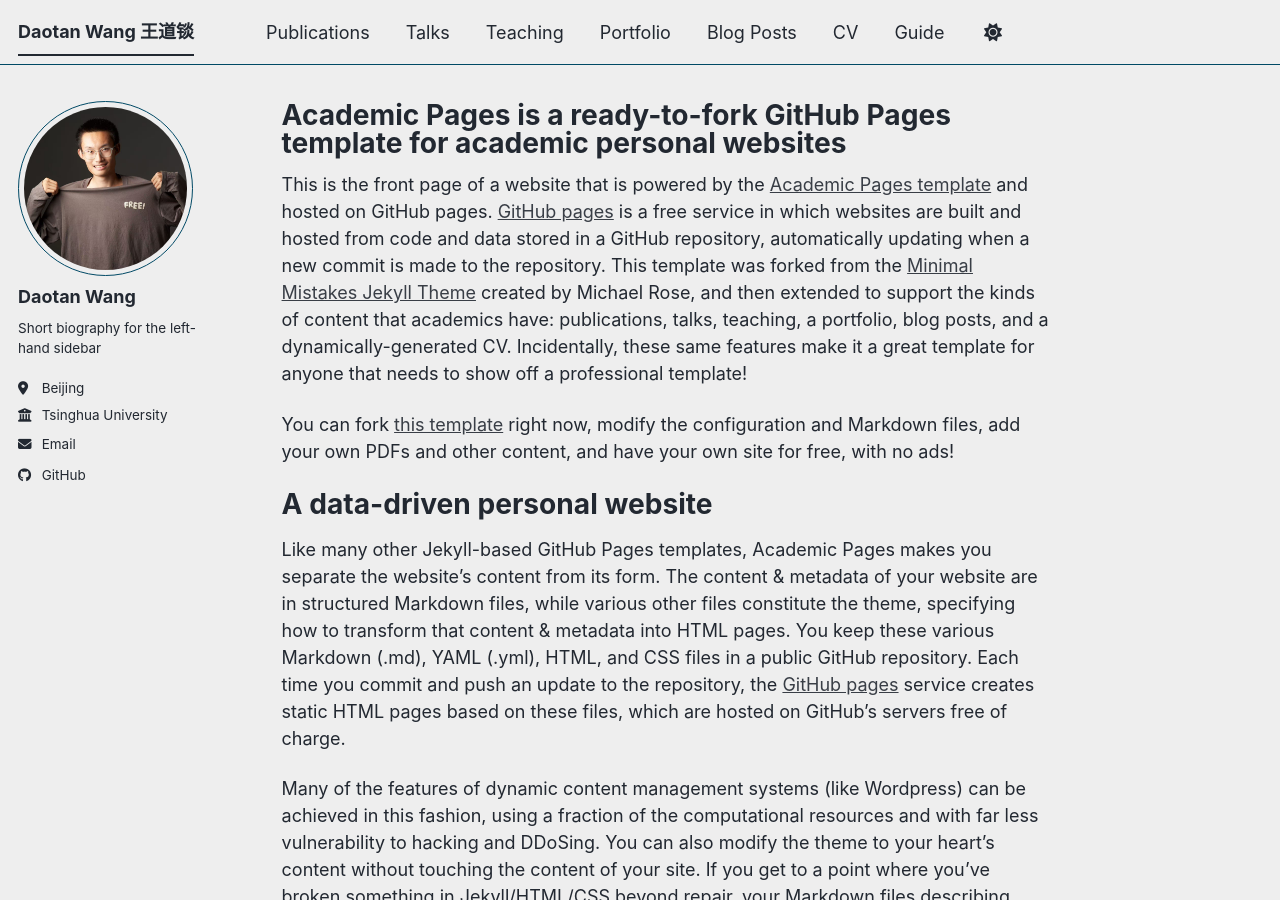
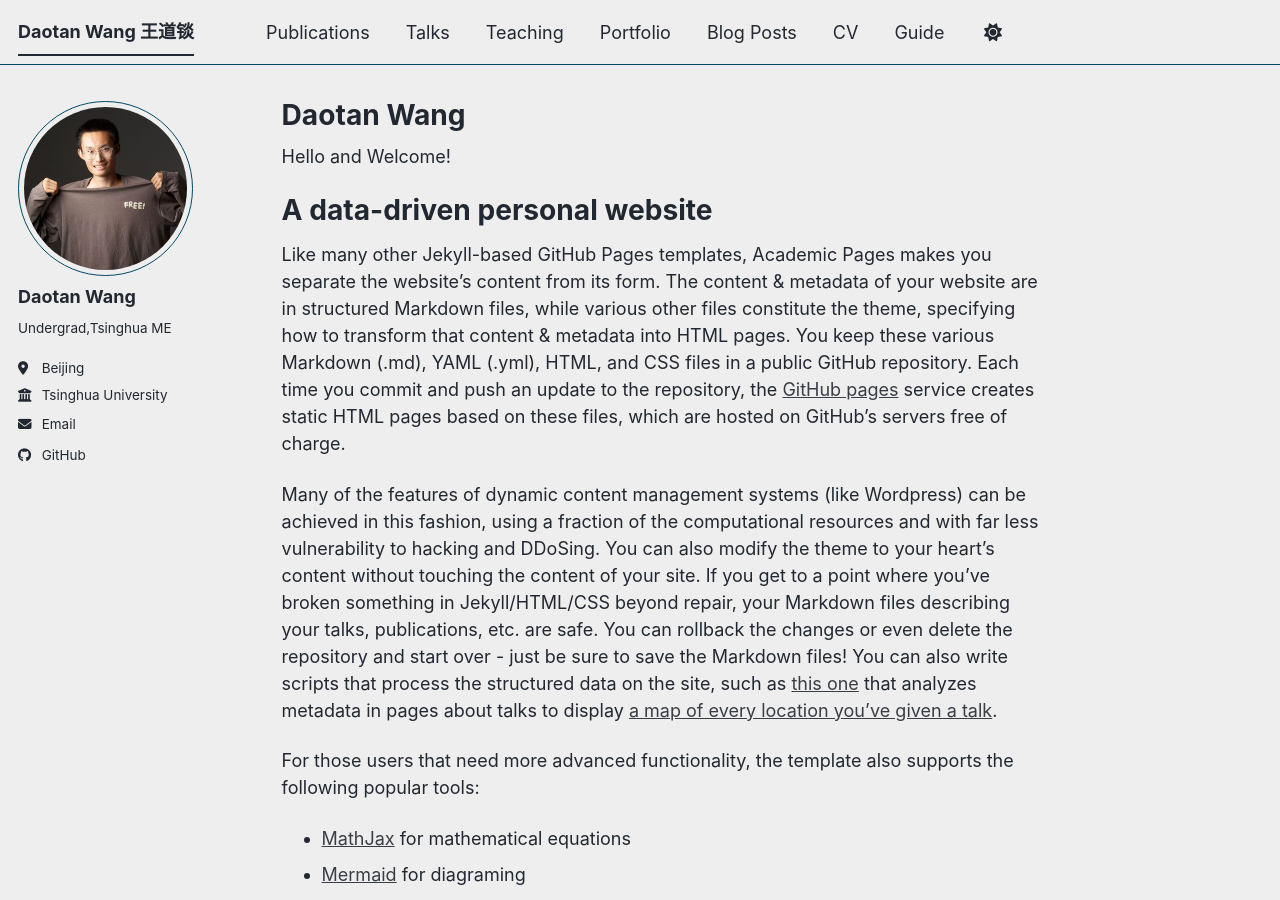
Before and after one commit to wangdt23/wangdt23.github.io, a Jekyll site: the page built from _pages/about.md, in a window 1280 px wide and 900 px high. Built offline with Jekyll 4.4.1, drawn with Linux system fonts in a browser that asks for light colours; a script bundle is joined from its source files by our own code; library files that are not in the unit come from our copies.

Commit message:
sidebar describe

```diff
--- a/_config.yml
+++ b/_config.yml
@@ -26,7 +26,7 @@
   avatar           : "foto.jpg"
   name             : "Daotan Wang"
   pronouns         : # example: "she/her"
-  bio              : "Short biography for the left-hand sidebar"
+  bio              : "Undergrad,Tsinghua ME"
   location         : "Beijing"
   employer         : "Tsinghua University"
   uri              : # URL
--- a/_pages/about.md
+++ b/_pages/about.md
@@ -1,15 +1,13 @@
 ---
 permalink: /
-title: "Academic Pages is a ready-to-fork GitHub Pages template for academic personal websites"
+title: "Daotan Wang"
 author_profile: true
 redirect_from:
   - /about/
   - /about.html
 ---
 
-This is the front page of a website that is powered by the [Academic Pages template](https://github.com/academicpages/academicpages.github.io) and hosted on GitHub pages. [GitHub pages](https://pages.github.com) is a free service in which websites are built and hosted from code and data stored in a GitHub repository, automatically updating when a new commit is made to the repository. This template was forked from the [Minimal Mistakes Jekyll Theme](https://mmistakes.github.io/minimal-mistakes/) created by Michael Rose, and then extended to support the kinds of content that academics have: publications, talks, teaching, a portfolio, blog posts, and a dynamically-generated CV. Incidentally, these same features make it a great template for anyone that needs to show off a professional template!
-
- You can fork [this template](https://github.com/academicpages/academicpages.github.io) right now, modify the configuration and Markdown files, add your own PDFs and other content, and have your own site for free, with no ads!
+Hello and Welcome!
 
 A data-driven personal website
 ======
```
